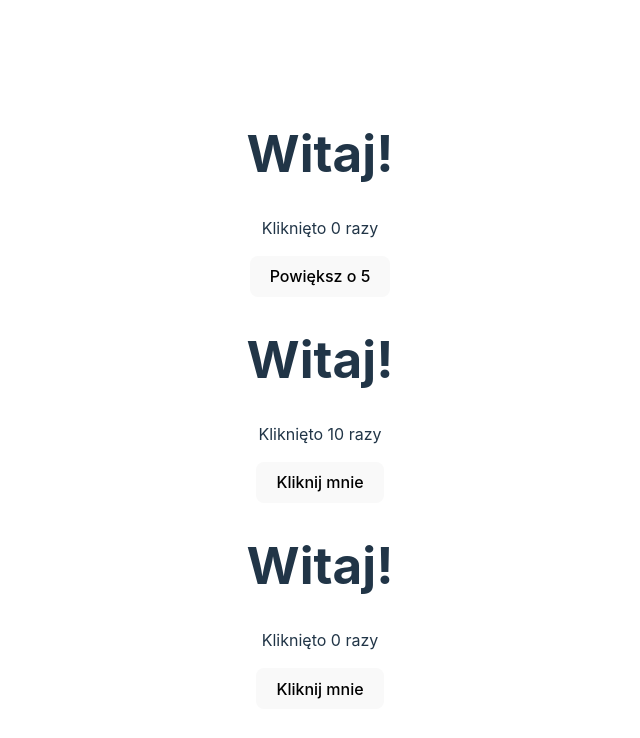
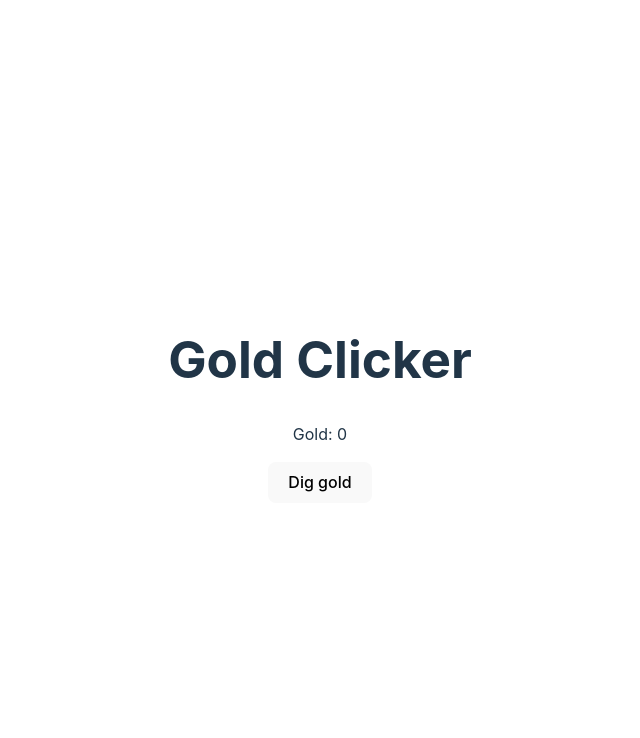
Before and after one commit to morfidon/react_pl_kurs, a React (Vite) app: page / in a window 1280 px wide. Shown: the top 738 px of the page, without its empty margins (320-960 px from the left). Built offline with nearby package versions, Linux system fonts and the light colour scheme.

Commit message:
GoldClicker

```diff
--- a/src/App.jsx
+++ b/src/App.jsx
@@ -1,14 +1,12 @@
 import './App.css'
-import ClickCounter from './components/ClickCounter';
+import GoldClicker from './components/GoldClicker';
 
 function App()
 {
 
     return (
       <>
-        <ClickCounter incrementBy={5} buttonText='Powiększ o 5'/>
-        <ClickCounter initalValue={10} />
-        <ClickCounter />
+        <GoldClicker />
       </>
     );
 }
--- a/src/components/ClickCounter.jsx
+++ /dev/null
@@ -1,20 +0,0 @@
-import { useState } from 'react';
-function ClickCounter({incrementBy = 1, initalValue = 0, buttonText = "Kliknij mnie"})
-{
-  //{incrementBy = 1, initalValue = 0, buttonText = "Kliknij mnie"} = {incrementBy: 5, buttonText: "Powiększ o 5"}
-    const [counter, setCounter] = useState(initalValue);
-
-    const increaseValue = () =>
-    {
-        setCounter(counter + incrementBy);
-    }
-    return (
-      <>
-        <h1>Witaj!</h1>
-        <p>Kliknięto {counter} razy</p>
-        <button onClick={increaseValue}>{buttonText}</button>
-      </>
-    );
-}
-
-export default ClickCounter
--- /dev/null
+++ b/src/components/GoldClicker.jsx
@@ -0,0 +1,15 @@
+import { useState } from 'react';
+function GoldClicker()
+{
+    const [gold, setGold] = useState(0);
+    return(
+        <div>
+            <h1>Gold Clicker</h1>
+            <p>Gold: {gold}</p>
+            <button onClick={() => setGold(gold + 1)}>Dig gold</button>
+
+        </div>
+    );
+}
+
+export default GoldClicker
```
